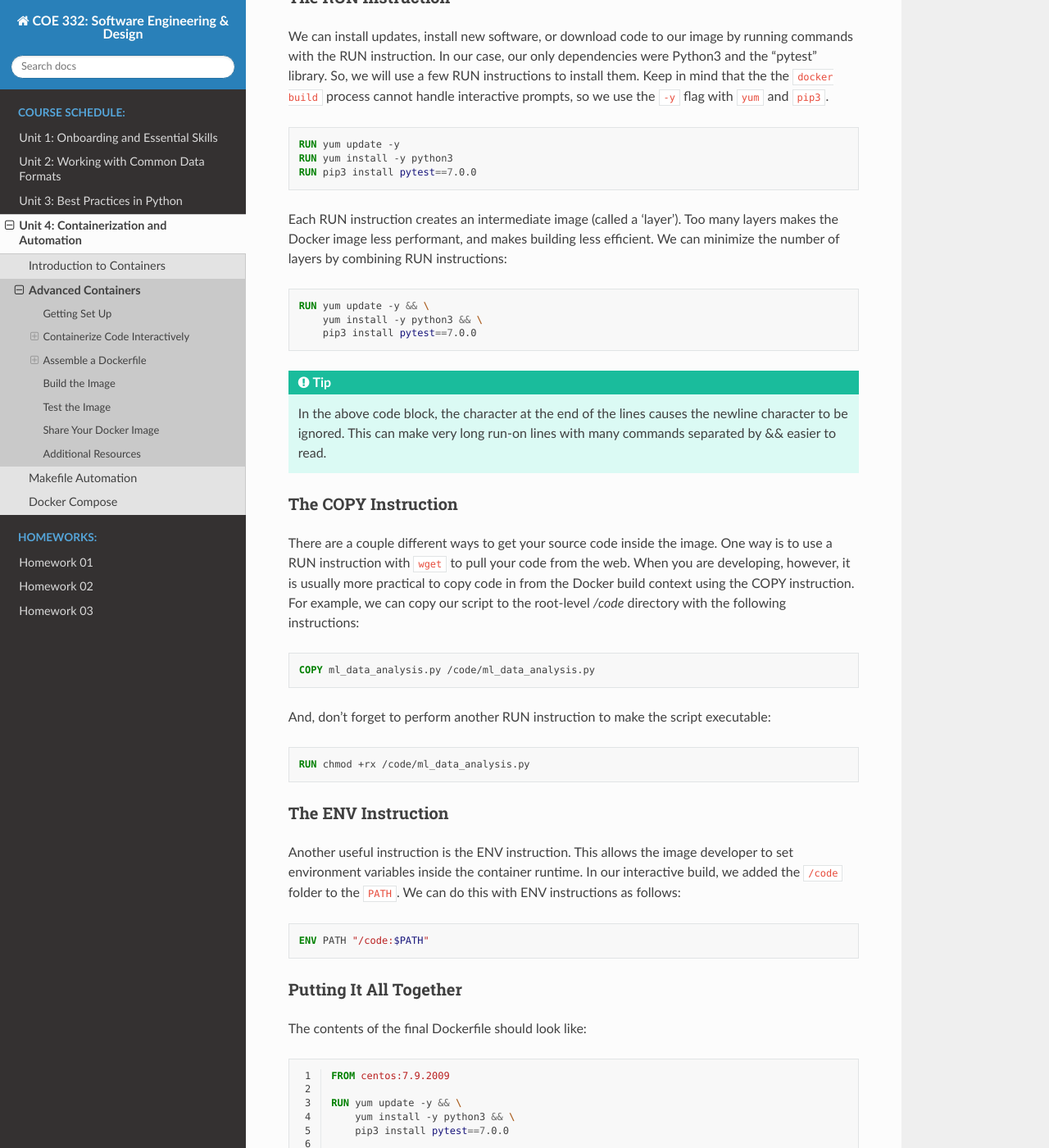
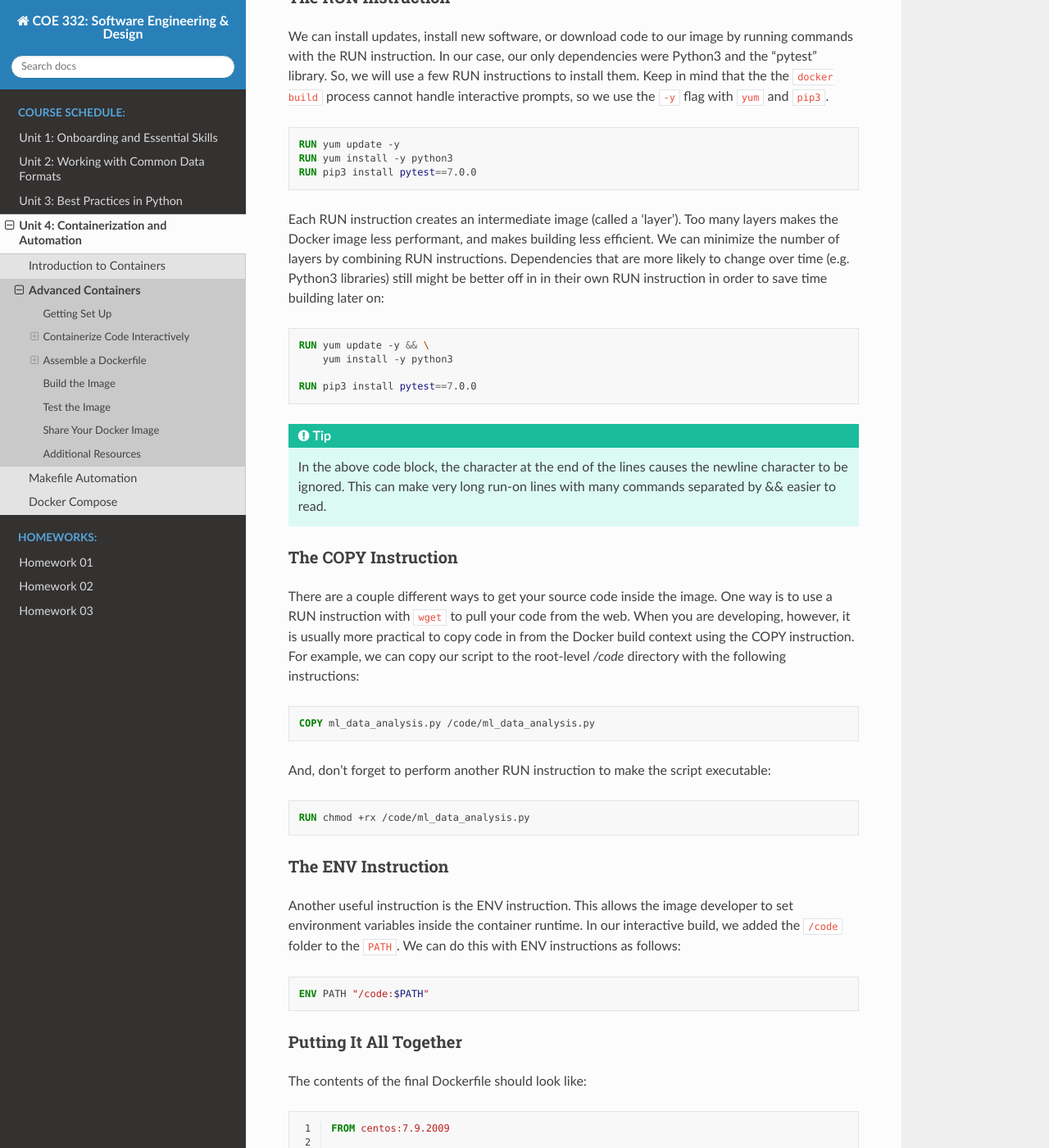
Before and after one commit to TACC/coe-332-sp22, a Sphinx documentation site: the page built from docs/unit04/containers_2.rst, in a window 1280 px wide and 1400 px high, scrolled down 4566 px. Shown: the whole window at 82% size. Built offline with Sphinx 7.4.7 and the Read the Docs theme 2.0.0, drawn with Linux system fonts in a browser that asks for light colours.

Commit message:
modified dockerfile a bit in advanced containers section

```diff
--- a/docs/unit04/containers_2.rst
+++ b/docs/unit04/containers_2.rst
@@ -256,14 +256,18 @@ interactive prompts, so we use the ``-y`` flag with ``yum`` and ``pip3``.
 
 Each RUN instruction creates an intermediate image (called a 'layer'). Too many
 layers makes the Docker image less performant, and makes building less
-efficient. We can minimize the number of layers by combining RUN instructions:
+efficient. We can minimize the number of layers by combining RUN instructions.
+Dependencies that are more likely to change over time (e.g. Python3 libraries)
+still might be better off in in their own RUN instruction in order to save time
+building later on:
 
 
 .. code-block:: dockerfile
 
    RUN yum update -y && \
-       yum install -y python3 && \
-       pip3 install pytest==7.0.0
+       yum install -y python3
+
+   RUN pip3 install pytest==7.0.0
 
 .. tip::
 
@@ -324,8 +328,9 @@ The contents of the final Dockerfile should look like:
    FROM centos:7.9.2009
 
    RUN yum update -y && \
-       yum install -y python3 && \
-       pip3 install pytest==7.0.0
+       yum install -y python3
+
+   RUN pip3 install pytest==7.0.0
 
    COPY ml_data_analysis.py /code/ml_data_analysis.py
 
```
